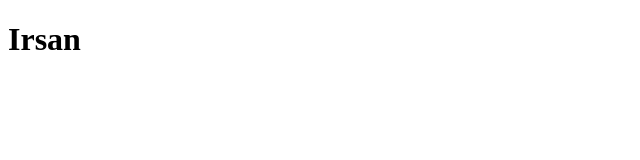
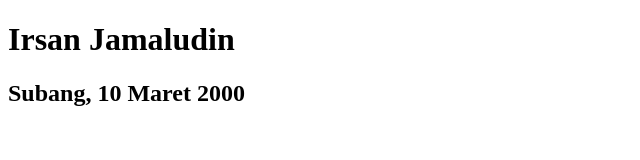
Before and after one commit to IrsanJam/Rebase, a plain HTML site: page index.html in a window 1280 px wide. Shown: the whole page, without its empty margins (0-640 px from the left). Drawn offline with Linux system fonts and the light colour scheme.

Commit message:
menambah tempat tanggal lahir

```diff
--- a/index.html
+++ b/index.html
@@ -7,6 +7,7 @@
     <title>Coba Rebase</title>
   </head>
   <body>
-    <h1>Irsan</h1>
+    <h1>Irsan Jamaludin</h1>
+    <h2>Subang, 10 Maret 2000</h2>
   </body>
 </html>
```
